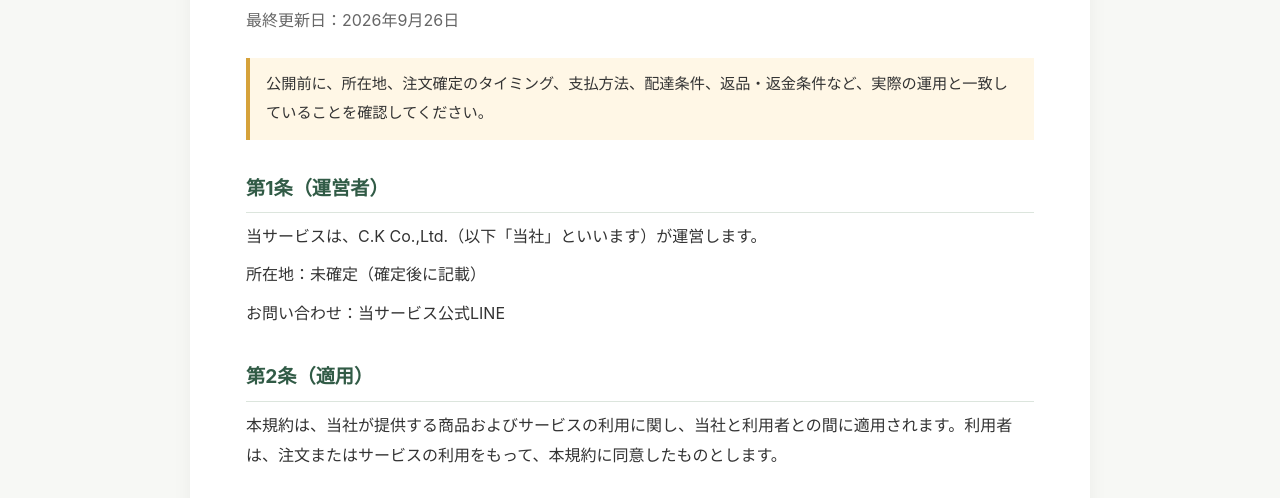
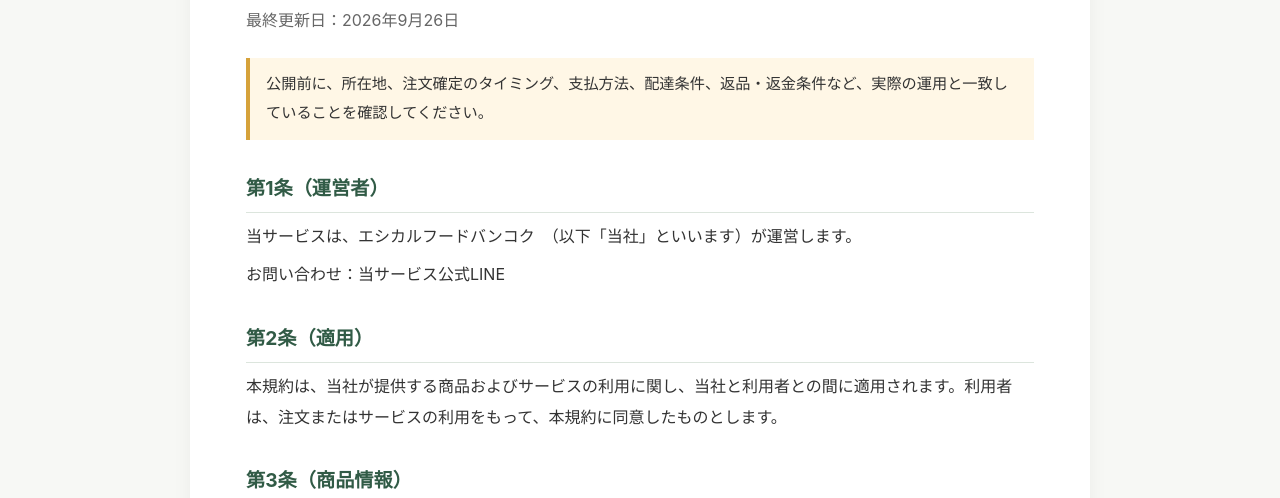
Before and after one commit to ethicalfoodbangkok/ethicalfoodbangkok.github.io, a plain HTML site: page terms.html in a window 1280 px wide. Shown: the part 275-773 px from the top of the page. Drawn offline with Linux system fonts and the light colour scheme.

Commit message:
Update terms.html

```diff
--- a/terms.html
+++ b/terms.html
@@ -30,8 +30,7 @@
     <div class="notice">公開前に、所在地、注文確定のタイミング、支払方法、配達条件、返品・返金条件など、実際の運用と一致していることを確認してください。</div>
 
     <h2>第1条（運営者）</h2>
-    <p>当サービスは、C.K Co.,Ltd.（以下「当社」といいます）が運営します。</p>
-    <p>所在地：未確定（確定後に記載）</p>
+    <p>当サービスは、エシカルフードバンコク　（以下「当社」といいます）が運営します。</p>
     <p>お問い合わせ：当サービス公式LINE</p>
 
     <h2>第2条（適用）</h2>
```
